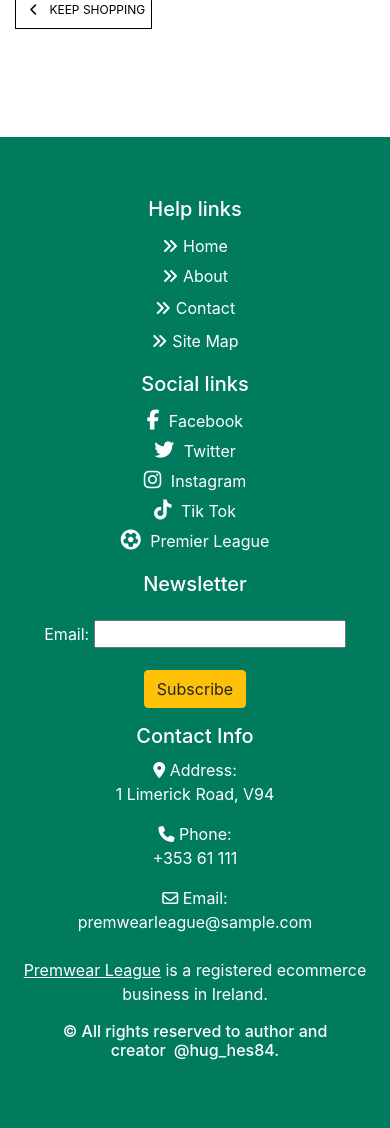
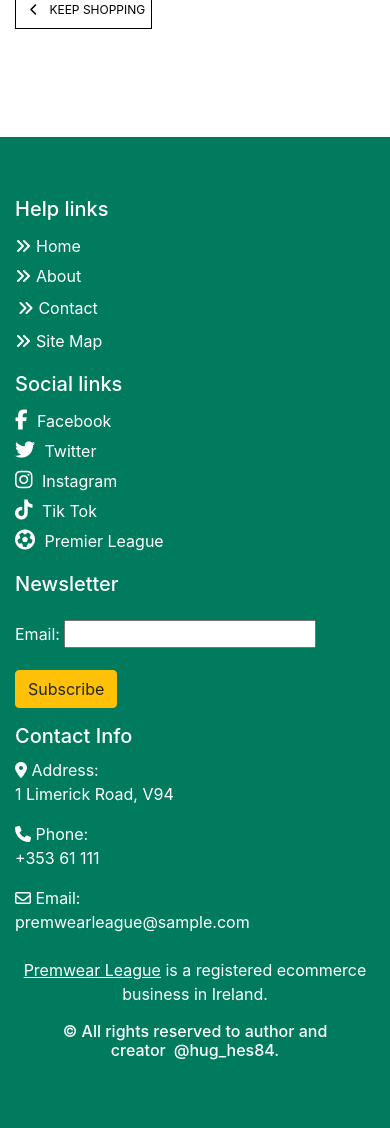
Before and after one commit to hughes84/Premwear-league, a Django app: page /bag/ in a window 390 px wide. Shown: the part 391-1519 px from the top of the page. Run offline with Django 3.2, Linux system fonts and the light colour scheme; some libraries are stand-ins or nearby versions.

Commit message:
chore: Update footer layout for improved responsiveness

```diff
--- a/templates/includes/footer.html
+++ b/templates/includes/footer.html
@@ -1,8 +1,8 @@
 
 <section id="footer">
     <div class="container">
-        <div class="row text-center text-xs-center text-sm-left text-md-left">
-            <div class="col-12 col-sm-6 col-lg-3">
+        <div class="row text-left">
+            <div class="col-12 col-lg-3">
                 <h5>Help links</h5>
                 <ul class="list-unstyled quick-links">
                     <li><a href="https://premwear-league-b168782f243c.herokuapp.com/"><i class="fa fa-angle-double-right"></i>Home</a></li>
@@ -11,7 +11,7 @@
                     <li><a href="{% url 'sitemap' %}"><i class="fa fa-angle-double-right"></i>Site Map</a></li>
                 </ul>
             </div>
-            <div class="col-12 col-sm-6 col-lg-3">
+            <div class="col-12 col-lg-3">
                 <h5>Social links</h5>
                 <ul class="list-unstyled social">
                     <li class=""><a href="https://www.facebook.com/profile.php?id=61559203107264" rel="noreferrer nofollow" target="_blank"><i class="fa fa-facebook"></i> Facebook</a></li>
@@ -21,7 +21,7 @@
                     <li class=""><a href="https://www.premierleague.com/" target="_blank" rel="noreferrer nofollow"><i class="fa fa-light fa-futbol"></i> Premier League</a></li>
                 </ul>
             </div>
-            <div class="col-12 col-sm-6 col-lg-3">
+            <div class="col-12 col-lg-3">
                 <h5 class="mb-4">Newsletter</h5>
                 <div class="nl-msg"></div>
                 <form id="nl_form" method="post">
@@ -33,7 +33,7 @@
                   </div>
                 </form>
               </div>
-            <div class="col-12 col-sm-6 col-lg-3 text-white">
+            <div class="col-12 col-lg-3 text-white">
                 <h5>Contact Info</h5>
                 <ul class="list-unstyled">
                     <li class="mb-3"><a href=""><i class="fas fa-map-marker-alt"></i> Address:<br>1 Limerick Road, V94</a></li>
```
